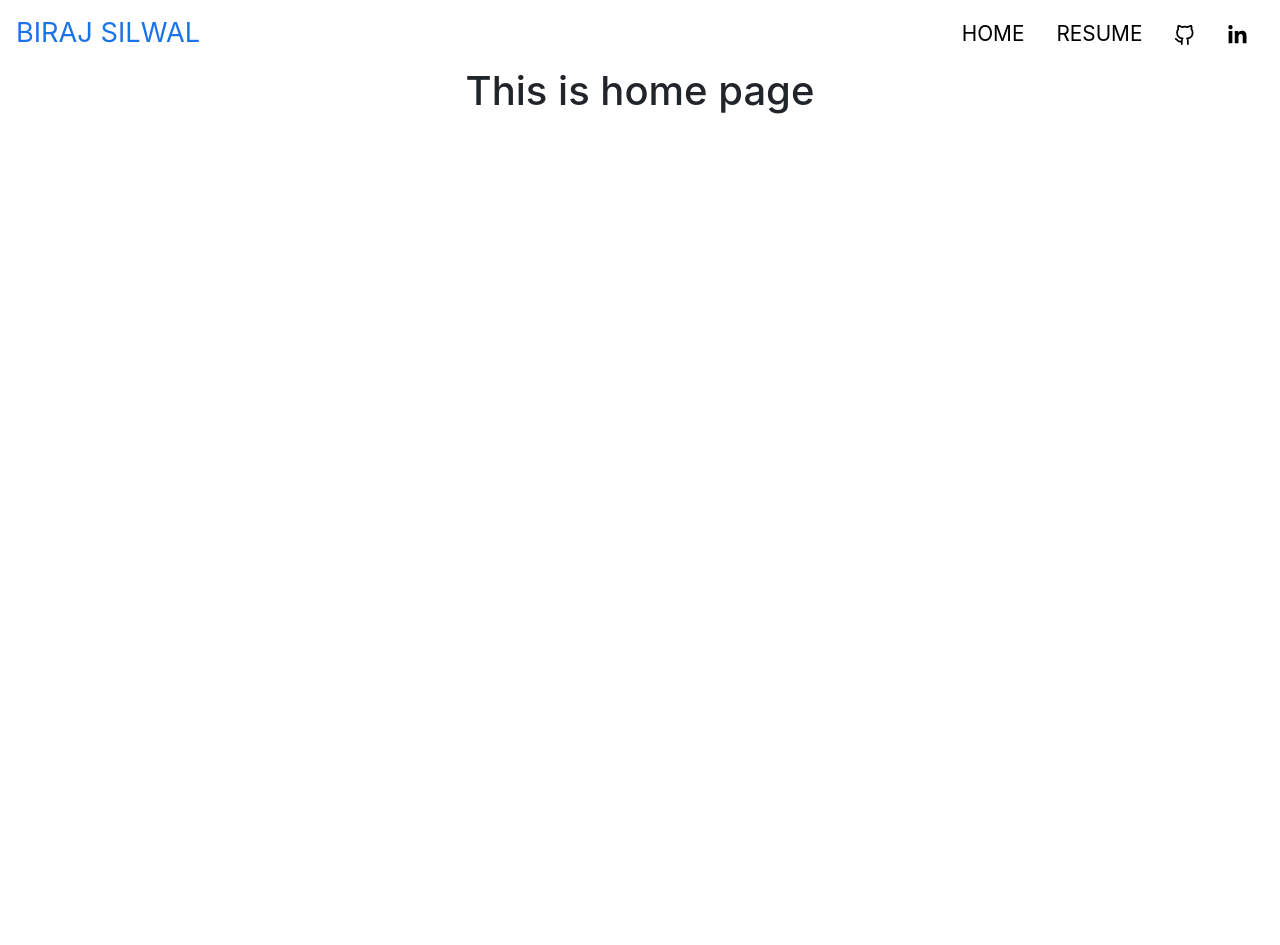
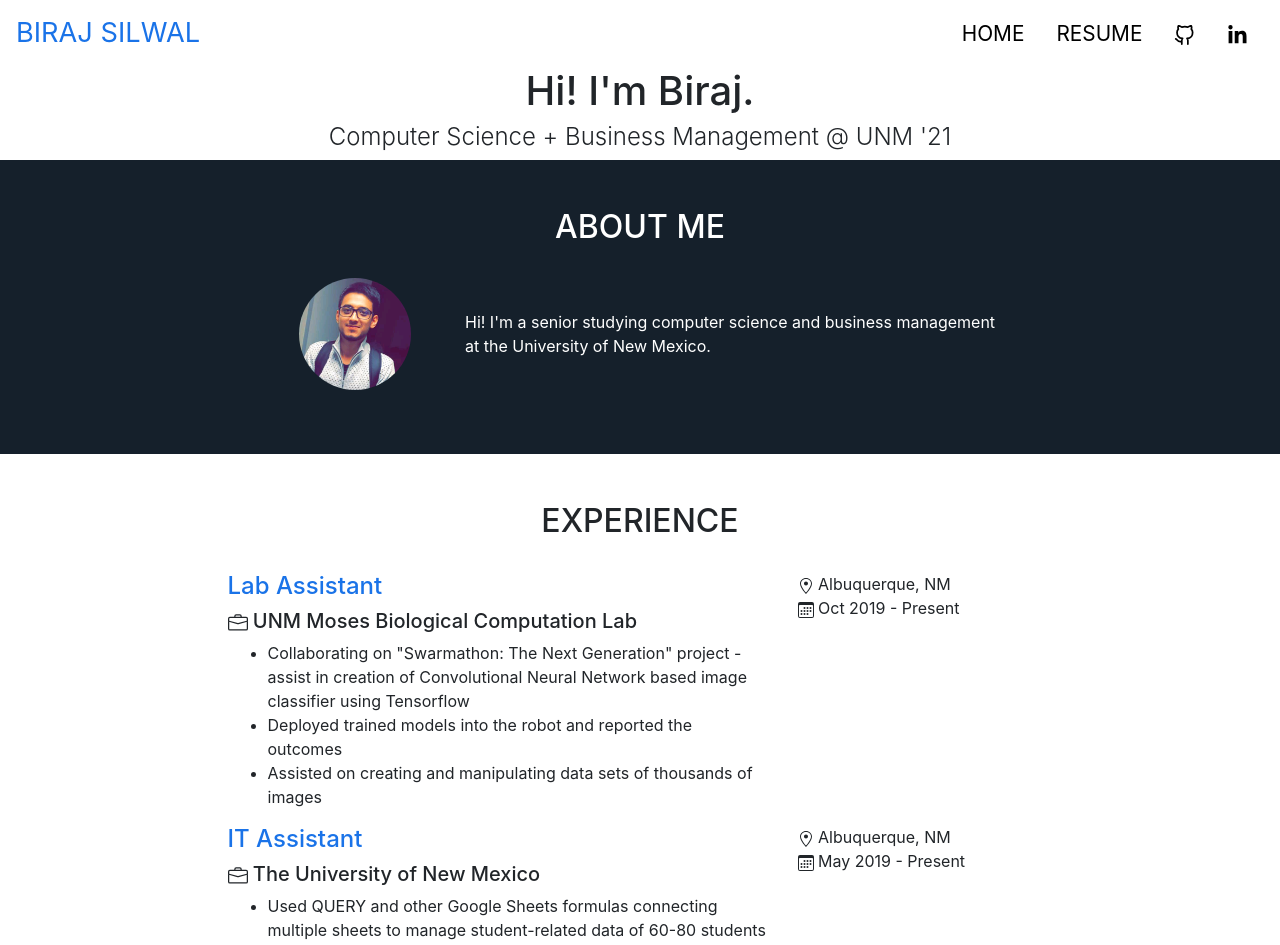
Before and after one commit to birajsilwal/ReactWebsite, a React (Create React App) app: page / in a window 1280 px wide. Shown: the top 945 px of the page. Before the commit the page ends 800 px from the top, so only its background shows below. Built offline with nearby package versions, Linux system fonts and the light colour scheme.

Commit message:
huge changes in banner and experience section

```diff
--- a/src/App.css
+++ b/src/App.css
@@ -20,3 +20,7 @@
 p {
   color: black;
 }
+
+ul li{
+  list-style: disc;
+}
--- a/src/App.js
+++ b/src/App.js
@@ -3,7 +3,7 @@ import "./App.css";
 import "bootstrap/dist/css/bootstrap.min.css";
 import Home from "./pages/Home";
 import Resume from "./pages/Resume";
-import { Route, Link } from "react-router-dom";
+import { Route } from "react-router-dom";
 import TopHeader from "./components/Header";
 
 function App() {
--- /dev/null
+++ b/src/components/Experience.js
@@ -0,0 +1,131 @@
+import React from 'react'
+import "bootstrap/dist/css/bootstrap.min.css";
+import ExperienceCss from "../css/Experience.module.css";
+import { BsBriefcase } from 'react-icons/bs';
+import { GoLocation } from 'react-icons/go';
+import { BsCalendar } from 'react-icons/bs';
+
+
+export default function Experience() {
+  return (
+    <div>
+      {/* EXPERIENCE */}
+      <section className= {`${Experience.bgLight1} py-5`}>
+            <div class="container">
+              <h2>EXPERIENCE</h2>
+              <br></br>
+              <div class="row justify-content-center text-left">
+
+                {/* Lab Assistant */}
+                <div class="col-md-6 col-sm-8">
+                  <h4 class={ExperienceCss.h4}>Lab Assistant</h4>
+                  <h5 class="exp-comp"><BsBriefcase /> UNM Moses Biological Computation Lab  </h5>
+                  <ul class="exp-ul">
+                    <li>Collaborating on "Swarmathon: The Next Generation" project - assist in creation of Convolutional Neural Network based image classifier using Tensorflow</li>
+                    <li>Deployed trained models into the robot and reported the outcomes</li>
+                    <li>Assisted on creating and manipulating data sets of thousands of images</li>
+                  </ul>
+                </div>
+                <div class="col-md-3 col-sm-4 pb-5">
+                  <div class="exp-info">
+                    <div class="exp-loc"><GoLocation/> Albuquerque, NM</div>
+                    <div class="exp-date"><BsCalendar /> Oct 2019 - Present</div>
+                  </div>
+                </div>
+
+
+
+                {/* <!-- IT Assistant --> */}
+                <div class="col-md-6 col-sm-8">
+                  <h4 class={ExperienceCss.h4}>IT Assistant</h4>
+                  <h5 class="exp-comp"><BsBriefcase /> The University of New Mexico </h5>
+                  <ul class="exp-ul">
+                    <li>Used QUERY and other Google Sheets formulas connecting multiple sheets to manage student-related data of 60-80 students</li>
+                    <li>Designed User Interface (UI) of student profile dashboard by creating different charts in Google Sheets to track student's academic progress  </li>
+                    <li>Enhanced User Experience (UX) by redesigning database and successfully transferring entire data to newly designed database</li>
+                    <li>Responsible for creating and updating content of the University of New Mexico (UNM) High School Equivalency Program (HEP) and UNM College Assistance Migrant Program (CAMP) websites.</li>
+                    <li>Ensured users are highly satisfied, met and exceeded expectations</li>
+                  </ul>
+                </div>
+                <div class="col-md-3 col-sm-4  pb-5">
+                  <div class="exp-info">
+                    <div class="exp-loc"><GoLocation/> Albuquerque, NM</div>
+                    <div class="exp-date"><BsCalendar /> May 2019 - Present</div>
+                  </div>
+                </div>
+
+
+                {/* <!-- Research Assistant at SAU --> */}
+                <div class="col-md-6 col-sm-8">
+                  <h4 class={ExperienceCss.h4}>Research Assistant</h4>
+                  <h5 class="exp-comp"><BsBriefcase /> St. Ambrose University </h5>
+                  <ul class="exp-ul">
+                    <li>Assisted Dr. Robert Mitchell with improving performance and precision of the calculation to find the distance of supernovae in other galaxies using Expanding Photosphere Method (EPM) while processing the spectroscopic data into MATLAB code</li>
+                    <li>Facilitated by creating new programs and improving existing programs in MATLAB to increase precision for calculating wavelengths of different elements</li>
+                    <li>Performed debugging/troubleshooting of code to ensure it delivers expected results when plotting data</li>
+                  </ul>
+                </div>
+                <div class="col-md-3 col-sm-4  pb-5">
+                  <div class="exp-info">
+                    <div class="exp-loc"><GoLocation/> Davenport, IA</div>
+                    <div class="exp-date"><BsCalendar /> July - Aug 2018</div>
+                  </div>
+                </div>
+
+                {/* <!-- Mentor --> */}
+                <div class="col-md-6 col-sm-8">
+                  <h4 class={ExperienceCss.h4}>Mentor</h4>
+                  <h5 class="exp-comp"><BsBriefcase /> Alcoa Learning Center </h5>
+                  <ul class="exp-ul">
+                    <li>Worked closely with senior mentors and students to facilitate the designing and construction process of the robot</li>
+                    <li>Used C programming language to control the robot via joystick and successfully made it autonomous to traverse 4.5 ft. carrying, lifting, and dropping a box into 5 ft. high plate</li>
+                    <li>Optimized parts of the robot efficiently to build it under the budget, weight, and size limit to meet the standard of FIRST ROBOTICS competition</li>
+                  </ul>
+                </div>
+                <div class="col-md-3 col-sm-4  pb-5">
+                  <div class="exp-info">
+                    <div class="exp-loc"><GoLocation/> Bettendorf, IA</div>
+                    <div class="exp-date"><BsCalendar /> Feb - Dec 2018</div>
+                  </div>
+                </div>
+
+
+                {/* <!-- Robotics Club --> */}
+                <div class="col-md-6 col-sm-8">
+                  <h4 class={ExperienceCss.h4}>President</h4>
+                  <h5 class="exp-comp"><BsBriefcase /> GoldenGate Robotics Club </h5>
+                  <ul class="exp-ul">
+                    <li>Responsible for holding meetings, delegating tasks, fundraising, financial management, and educational outreach</li>
+                    <li>Led a team of up to 7 students to create four science projects: Solar Plane Assuring Safety Aviation (SPASA), Garbage Power Plant - to generate electricity, Concentrated Solar Thermal Power Plant - to generate electricity, Line Following Robot - programmed using C</li>
+                  </ul>
+                </div>
+                <div class="col-md-3 col-sm-4  pb-5">
+                  <div class="exp-info">
+                    <div class="exp-loc"><GoLocation/> Kathmandu, Nepal</div>
+                    <div class="exp-date"><BsCalendar /> Aug 2013 - May 2015</div>
+                  </div>
+                </div>
+
+                {/* <!-- Comment about job --> */}
+                  {/* <div class="col-md-6 col-sm-8">
+                    <h4 class={ExperienceCss.h4}>Job Title</h4>
+                    <h5 class="exp-comp"><BsBriefcase /> Employer </h5>
+                    <ul class="exp-ul">
+                      <li></li>
+                      <li></li>
+                      <li></li>
+                    </ul>
+                  </div>
+                  <div class="col-md-3 col-sm-4">
+                    <div class="exp-info">
+                      <div class="exp-loc"><GoLocation/>Location</div>
+                      <div class="exp-date"><BsCalendar /> Date</div>
+                    </div>
+                  </div> */}
+
+              </div>
+            </div>
+      </section>
+    </div>
+  )
+}
--- /dev/null
+++ b/src/css/Experience.module.css
@@ -0,0 +1,8 @@
+.bgLight1 {
+  background-color: white;
+}
+
+.h4 {
+  color: #1a73e8;
+  font-weight: 500;
+}
--- /dev/null
+++ b/src/css/Home.module.css
@@ -0,0 +1,27 @@
+.bannerCaption {
+  font-weight: 300;
+}
+
+.bgDark1 {
+  background-color: #15202b;
+}
+
+.pLight1 {
+  color: white;
+}
+
+.profilePicture1 {
+  border-radius: 5rem;
+  width: 70%;
+  text-align: left;
+  margin-bottom: 1rem;
+}
+
+/* Small devices (landscape phones, 576px and up) */
+@media (max-width: 576px) {
+  .profilePicture1 {
+    border-radius: 5rem;
+    width: 40%;
+    text-align: left;
+  }
+}
--- a/src/pages/Home.js
+++ b/src/pages/Home.js
@@ -1,9 +1,45 @@
-import React from 'react'
+import React from 'react';
+import "bootstrap/dist/css/bootstrap.min.css";
+import profilePic from "../static/profilePic.png";
+import HomeCss from "../css/Home.module.css";
+import Experience from "../components/Experience"
+
 
 export default function Home() {
   return (
     <div>
-      <h1>This is home page</h1>
+      <div>
+        {/* top banner with picture */}
+        <div class="banner">
+          <h1 class="banner-title">Hi! I'm Biraj.</h1>
+          <h4 className={HomeCss.bannerCaption}>Computer Science + Business Management @ UNM '21</h4>
+        </div>
+
+        {/* main containers in the home page */}
+        <main>
+
+          <section className= {`${HomeCss.bgDark1} py-5`} >
+            <div class="container">
+              <h2 class="text-center text-uppercase text-white font-light">About Me</h2>
+              <br></br>
+              <div class="row justify-content-center align-items-center">
+                <div class="col-xl-2 col-md-3 col-sm-4">
+                  <img className={HomeCss.profilePicture1} src={profilePic} alt="" width="100%"></img>
+                </div>
+                <div class="col-md-6 col-sm-8">
+                  <p className={`${HomeCss.pLight1} text-left`}>
+                    Hi! I'm a senior studying computer science and business management at the University of New Mexico.
+                  </p>
+                </div>
+              </div>
+            </div>
+          </section>
+
+          <Experience />
+
+        </main>
+
+      </div>
     </div>
   )
 }
```
Also changed, not shown: src/pages/profilePic.png (added), src/static/profilePic.png (added).
